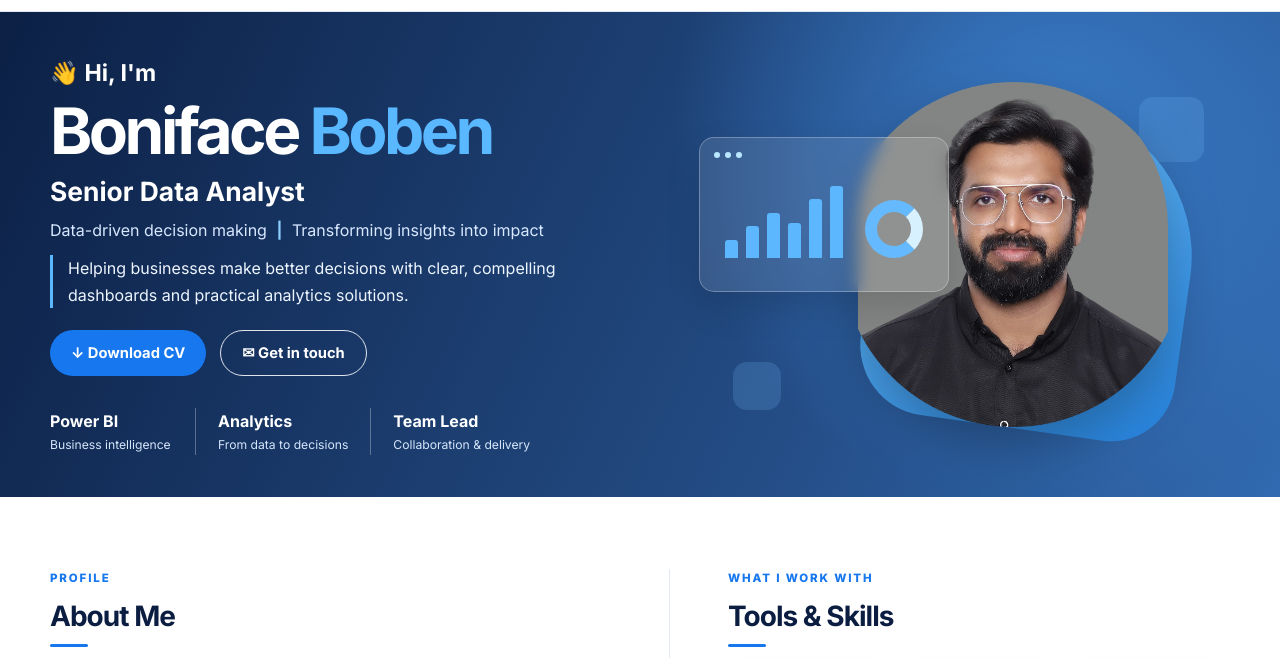
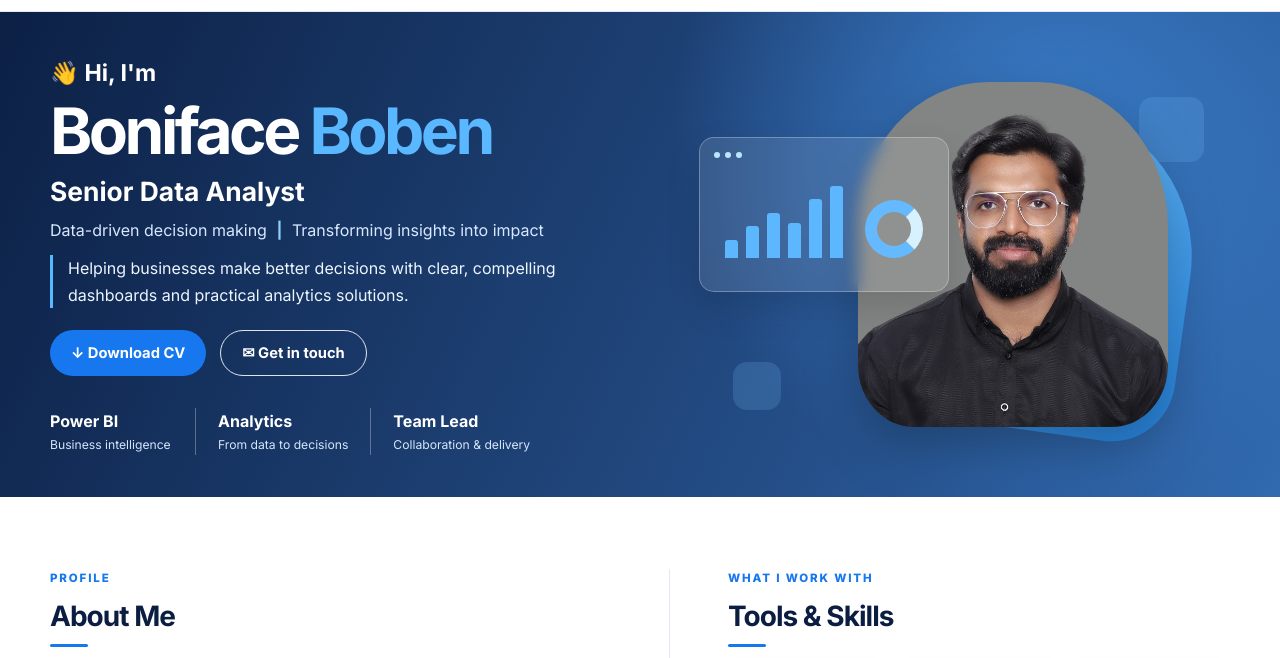
Before and after one commit to BoniBoban/myportfolio, a plain HTML site: page index.html in a window 1280 px wide. Shown: the part 64-722 px from the top of the page. Drawn offline with Linux system fonts and the light colour scheme.

Commit message:
Change profile image source in index.html
Updated the profile image in the portrait frame section.

```diff
--- a/index.html
+++ b/index.html
@@ -20,7 +20,7 @@
 <div class="hero-actions"><a class="button button-primary" href="assets/Boniface_Data_Analyst.pdf" download>↓ Download CV</a><a class="button button-outline" href="mailto:boniboban@gmail.com">✉ Get in touch</a></div>
 <div class="hero-highlights"><div><strong>Power BI</strong><small>Business intelligence</small></div><div><strong>Analytics</strong><small>From data to decisions</small></div><div><strong>Team Lead</strong><small>Collaboration & delivery</small></div></div>
 </div><div class="hero-visual"><div class="chart-card"><div class="chart-top"><i></i><i></i><i></i></div><div class="chart-content"><div class="bars"><i></i><i></i><i></i><i></i><i></i><i></i></div><div class="donut"></div></div></div>
-<div class="portrait-frame"><div class="portrait-shape"></div><img src="assets/boniface-profile.png" alt="Portrait of Boniface Boben"></div><span class="floating-dot dot-one"></span><span class="floating-dot dot-two"></span></div></div></section>
+<div class="portrait-frame"><div class="portrait-shape"></div><img src="assets/boni.jpg" alt="Portrait of Boniface Boben"></div><span class="floating-dot dot-one"></span><span class="floating-dot dot-two"></span></div></div></section>
 
 <section class="section container two-column" id="about"><div class="section-block">
 <p class="section-kicker">PROFILE</p><h2 class="section-title">About Me</h2>
```
